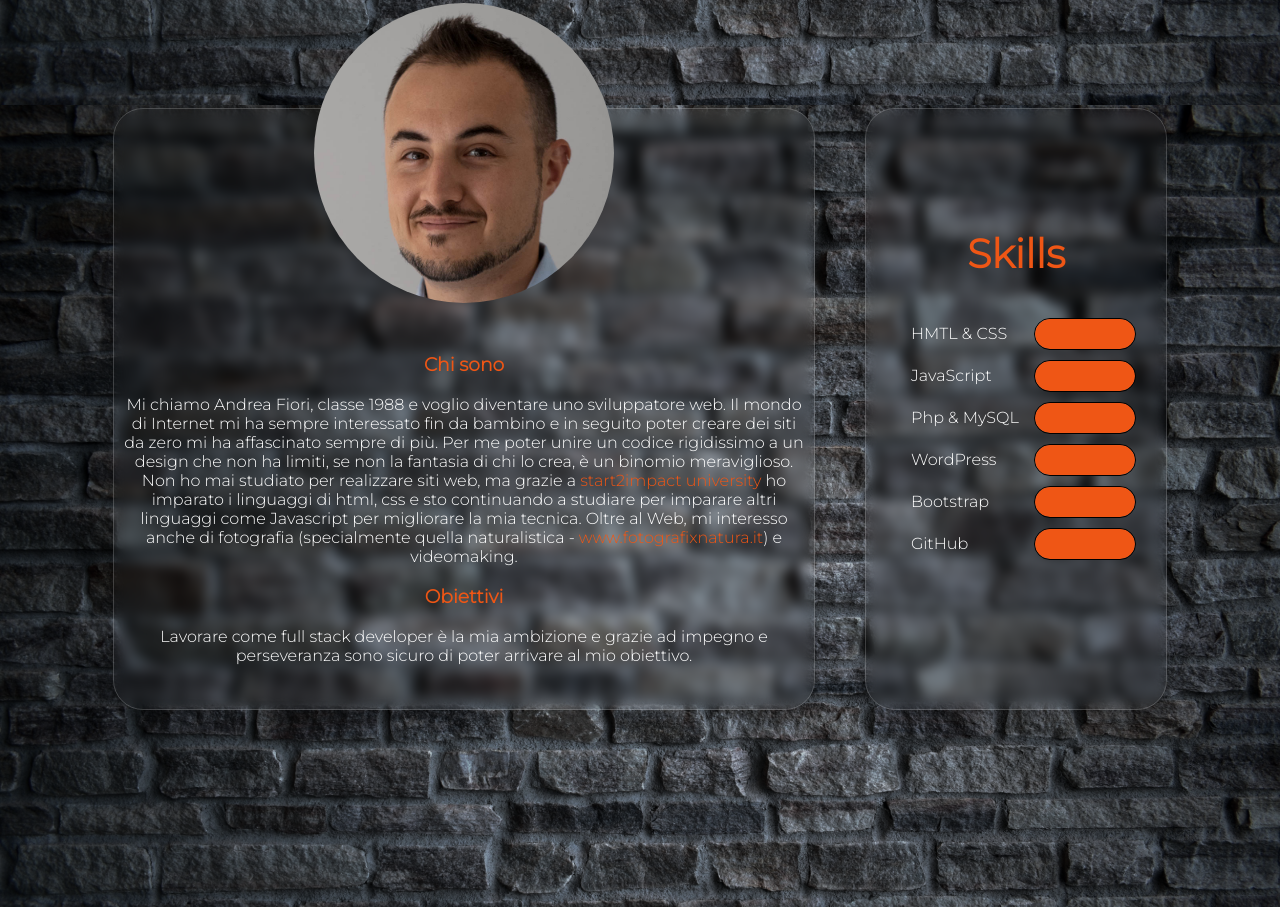
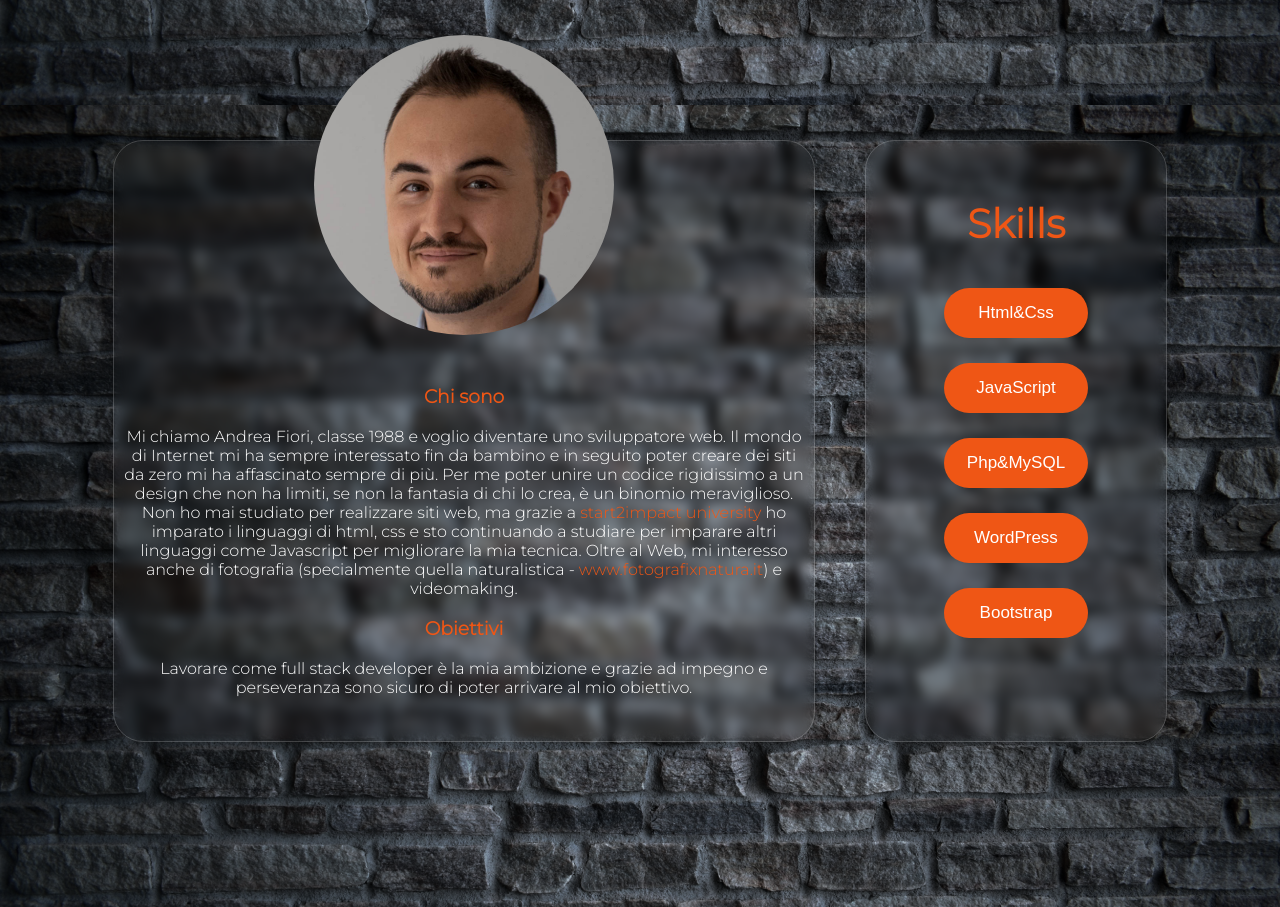
Before and after one commit to Flowers115/NewSite, a plain HTML site: page index.html in a window 1280 px wide. Shown: the part 748-1655 px from the top of the page. Drawn offline with Linux system fonts and the light colour scheme; grey boxes are pictures that could not be loaded; a web font is replaced by a local one.

Commit message:
add file

```diff
--- a/index.html
+++ b/index.html
@@ -14,9 +14,8 @@
   <link rel="preconnect" href="https://fonts.gstatic.com" crossorigin>
   <link href="https://fonts.googleapis.com/css2?family=Montserrat:wght@300&family=Pacifico&display=swap"
     rel="stylesheet">
-  <link rel="preconnect" href="https://fonts.googleapis.com">
-  <link rel="preconnect" href="https://fonts.gstatic.com" crossorigin>
-  <link href="https://fonts.googleapis.com/css2?family=Neonderthaw&display=swap" rel="stylesheet">
+    <link href="https://fonts.cdnfonts.com/css/corn-demo" rel="stylesheet">
+
   <meta name="description" content="">
   <meta name="viewport" content="width=device-width, initial-scale=1.0">
   <link rel="stylesheet" href="style.css">
@@ -73,46 +72,14 @@
         </div>
       </div>
     </div>
-
     <div class="glassSkills">
       <div class="skills">
         <h3>Skills</h3>
-        <div class="skillProgress">
-          <p>HMTL & CSS</p>
-          <div class="progress-container">
-            <div class="progress-bar" id="progress-bar-HTML"></div>
-          </div>
-        </div>
-        <div class="skillProgress">
-          <p>JavaScript</p>
-          <div class="progress-container">
-            <div class="progress-bar" id="progress-bar-JS"></div>
-          </div>
-        </div>
-        <div class="skillProgress">
-          <p>Php & MySQL</p>
-          <div class="progress-container">
-            <div class="progress-bar" id="progress-bar-PHP"></div>
-          </div>
-        </div>
-        <div class="skillProgress">
-          <p>WordPress</p>
-          <div class="progress-container">
-            <div class="progress-bar" id="progress-bar-WP"></div>
-          </div>
-        </div>
-        <div class="skillProgress">
-          <p>Bootstrap</p>
-          <div class="progress-container">
-            <div class="progress-bar" id="progress-bar-BS"></div>
-          </div>
-        </div>
-        <div class="skillProgress">
-          <p>GitHub</p>
-          <div class="progress-container">
-            <div class="progress-bar" id="progress-bar-GH"></div>
-          </div>
-        </div>
+        <a href="#"><button>Html&Css</button></a>
+        <a href=""><button>JavaScript</button></a>
+        <a href=""><button>Php&MySQL</button></a>
+        <a href=""><button>WordPress</button></a>
+        <a href=""><button>Bootstrap</button></a>
       </div>
     </div>
   </section>
--- a/style.css
+++ b/style.css
@@ -90,9 +90,9 @@ ul li:hover {
   display: flex;
   align-items: center;
   flex-direction: column;
-  margin: 160px 10px 0 10px;
-  font-size: 70px;
-  font-family: "Neonderthaw", cursive;
+  margin: 240px 10px 60px 10px;
+  font-size: 50px;
+  font-family: 'Corn Demo', sans-serif;
   color: white;
   animation: neon 3s infinite;
 }
@@ -185,43 +185,29 @@ ul li:hover {
 
 }
 
-.skillProgress {
+.skills a {
+  width: 60%;
+  margin-bottom: 10px;
   display: flex;
-  flex-direction: row;
-  justify-content: space-between; /* Ensures the text and progress container are on opposite ends */
-  align-items: center; /* Vertically centers the items */
-  width: 80%;
-  margin-bottom: 10px;
+  justify-content: center;
+  text-decoration: none; /* Rimuove la sottolineatura dai link */
 }
 
-.progress-container {
-  width: 100px;
-  background-color: transparent;
-  border: 1px solid black;
-  border-radius: 25px;
-  overflow: hidden;
+.skills button {
+  width: 80%;
+  height: 50px;
+  margin-bottom: 15px;
+  background-color: #ef5615;
+  border-radius: 40px;
+  border: none;
+  color: white;
+  font-size: 17px;
+  cursor: pointer;
+  transition: all 0.1s ease-in-out; /* Aggiungi la transizione */
 }
 
-.skillProgress p {
-  margin-left: 15px;
-  margin-right: 15px;
-}
-
-.progress-bar {
-  display: flex;
-  align-items: end;
-  height: 30px;
-  width: 1;
-  background-color: #ef5615;
-  border-radius: 25px;
-  transition: width 0.2s ease;
-}
-
-.github {
-  display: flex;
-  flex-direction: column;
-  align-items: center;
-  margin-top: 20px;
+.skills button:hover {
+  transform: scale(1.1); /* Aggiungi questa linea per espandere il bottone */
 }
 
 .profilePicture {
@@ -404,7 +390,7 @@ textarea {
   border-radius: 30px;
   font-size: 16px;
   outline: none;
-  font-family: "Courier New", Courier, monospace;
+  font-family: "Montserrat", sans-serif;
   color: white;
 }
 
```
